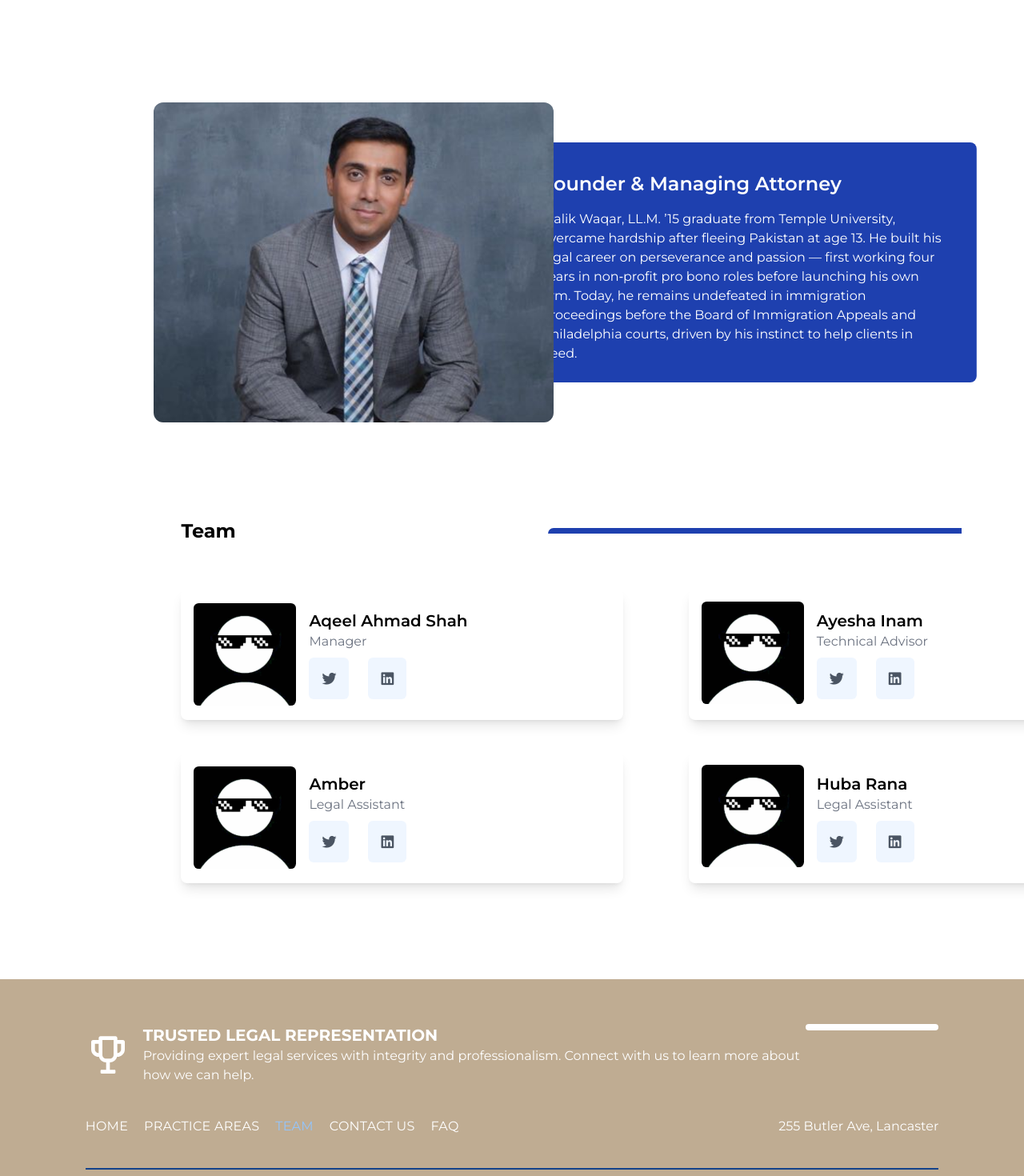
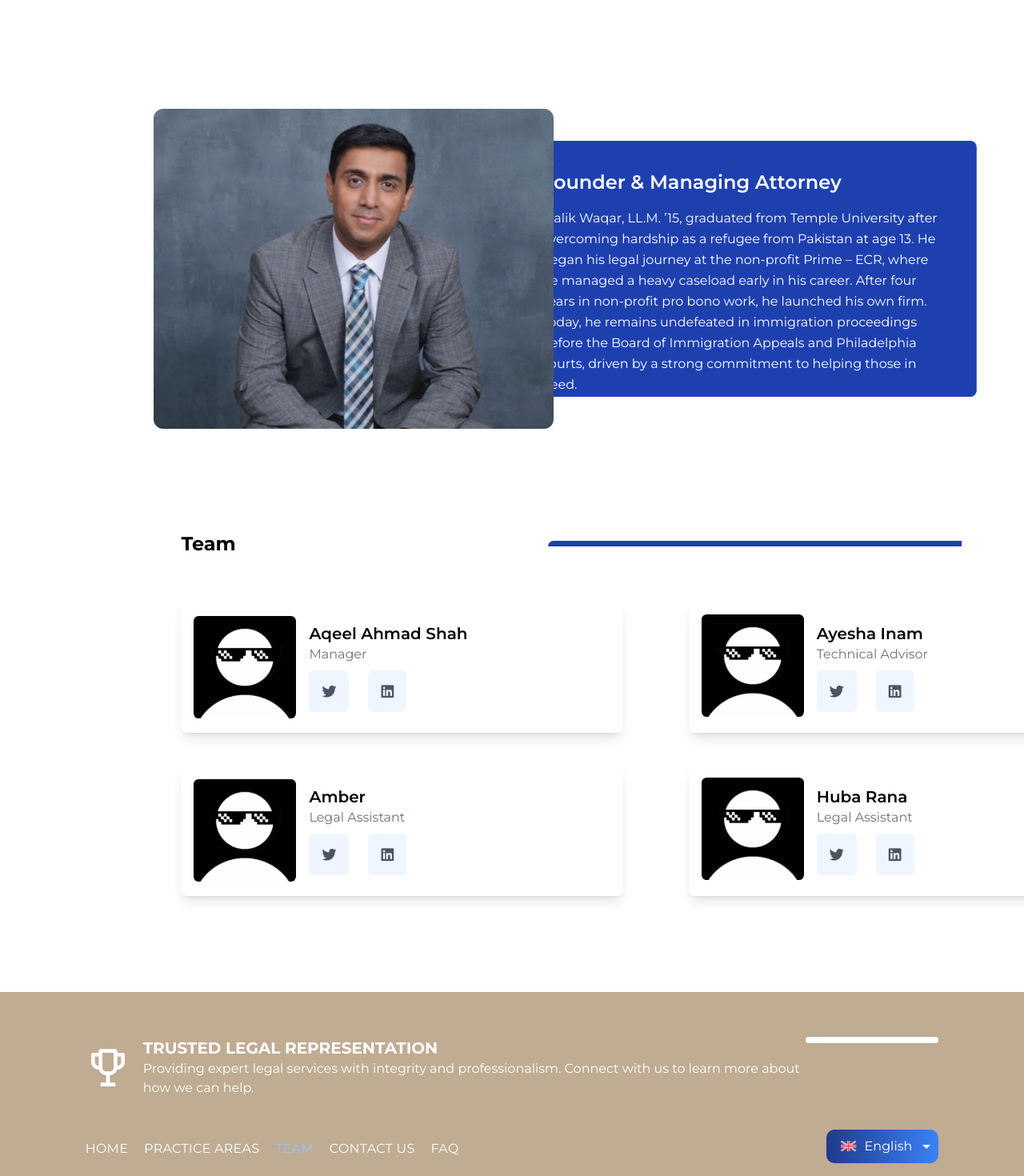
Before and after one commit to ayeshainam56/website, a React (Vite) app: page /aboutus in a window 1280 px wide. Shown: the part 2020-3490 px from the top of the page at 80% size. Built offline with nearby package versions, Linux system fonts and the light colour scheme.

Commit message:
responsivness

```diff
--- a/package.json
+++ b/package.json
@@ -12,9 +12,11 @@
   "dependencies": {
     "@headlessui/react": "^2.0.3",
     "emailjs-com": "^3.2.0",
+    "i18next": "^25.3.1",
     "react": "^18.2.0",
     "react-dom": "^18.2.0",
     "react-flags-select": "^2.2.3",
+    "react-i18next": "^15.6.0",
     "react-query": "^3.39.3",
     "react-router-dom": "^6.23.1",
     "react-spring": "^9.7.3",
--- a/src/components/layouts/AppLayout.tsx
+++ b/src/components/layouts/AppLayout.tsx
@@ -1,5 +1,7 @@
-import {useEffect, useState} from "react";
-import {Link, Outlet, useLocation, useNavigate} from 'react-router-dom';
+import { useEffect, useState } from "react";
+import { Link, Outlet, useLocation, useNavigate } from 'react-router-dom';
+
+import ReactFlagsSelect from 'react-flags-select';
 
 import bgDoodles from '../../assets/images/bg_doodles_light.svg';
 import firm_logo from '../../assets/images/firm_logo.png';
@@ -12,23 +14,23 @@ import twitterDark from '../../assets/images/twitter-dark.svg';
 import instaDark from '../../assets/images/instagram-dark.svg';
 
 import burger from '../../assets/images/burger.svg';
-
 import cross from '../../assets/images/cross.svg';
 
 const tabs = [
-    {title: 'Home', to: 'vt'},
-    {title: 'Practice Areas', to: 'competitions'},
-    {title: 'Team', to: 'aboutus'},
-    {title: 'Contact Us', to: 'vt-coin'},
-    {title: 'Faq', to: 'Faq'},
-]
+    { title: 'Home', to: 'vt' },
+    { title: 'Practice Areas', to: 'competitions' },
+    { title: 'Team', to: 'aboutus' },
+    { title: 'Contact Us', to: 'vt-coin' },
+    { title: 'Faq', to: 'Faq' },
+];
 
 export default function AppLayout() {
     const [openSidebar, setOpenSidebar] = useState(false);
-
     const navigate = useNavigate();
+    const [selected, setSelected] = useState('GB');
     const location = useLocation();
     const currentPath = location.pathname.split('/')[1];
+
 
     useEffect(() => {
         document.documentElement.classList.remove('dark');
@@ -37,15 +39,14 @@ export default function AppLayout() {
 
     return (
         <div className="min-h-screen min-w-screen flex flex-col justify-between dark:bg-blue-950">
-
             <img src={bgDoodles} alt="bg-doodles"
-                 className="absolute top-0 w-full min-h-[150px] object-cover z-10"/>
+                className="absolute top-0 w-full min-h-[150px] object-cover z-10" />
 
             {openSidebar && (
                 <div className="w-full flex fixed top-0 left-0 z-30 min-w-screen min-h-screen">
                     <div className="min-w-[300px] flex flex-col bg-white py-6 px-8 justify-between">
                         <div className="flex flex-col gap-14">
-                            <img src={firm_logo} alt="logo" className="w-28 h-auto" onClick={() => navigate('/')}/>
+                            <img src={firm_logo} alt="logo" className="w-28 h-auto" onClick={() => navigate('/')} />
                             <div className="flex flex-col gap-5">
                                 {tabs.map((item) => {
                                     const isCurrent = currentPath === item.to.replace('/', '');
@@ -62,14 +63,13 @@ export default function AppLayout() {
                             </div>
                         </div>
                         <div className="flex justify-around">
-                            <img src={twitterDark} alt="twitter" className="cursor-pointer"/>
-                            <img src={instaDark} alt="insta" className="cursor-pointer"/>
-
+                            <img src={twitterDark} alt="twitter" className="cursor-pointer" />
+                            <img src={instaDark} alt="insta" className="cursor-pointer" />
                         </div>
                     </div>
                     <div className="flex-grow bg-black bg-opacity-60 flex justify-end items-start">
                         <img src={cross} alt="cross" className="cursor-pointer my-6 mx-7"
-                             onClick={() => setOpenSidebar(!openSidebar)}/>
+                            onClick={() => setOpenSidebar(!openSidebar)} />
                     </div>
                 </div>
             )}
@@ -77,18 +77,18 @@ export default function AppLayout() {
             <div className="flex items-center lg:hidden z-10 py-6 px-8 bg-[#f5f5dc]">
                 <div className="w-full flex justify-between items-center">
                     <div className="flex items-center gap-3.5 cursor-pointer" onClick={() => navigate('/')}>
-                        <img src={firm_logo} alt="logo" className="w-24 h-auto"/>
+                        <img src={firm_logo} alt="logo" className="w-24 h-auto" />
                         <span className="font-light text-sm tracking-[0.3em] text-blue-900">Malik & Associates LLC</span>
                     </div>
                 </div>
                 <img src={burger} alt="burger" className="cursor-pointer"
-                     onClick={() => setOpenSidebar(!openSidebar)}/>
+                    onClick={() => setOpenSidebar(!openSidebar)} />
             </div>
 
             <div className="z-10 py-10 hidden lg:flex justify-center bg-white bg-opacity-40 w-full">
                 <div className="flex justify-between items-center w-11/12">
                     <div className="flex items-center gap-3.5 cursor-pointer" onClick={() => navigate('/')}>
-                        <img src={firm_logo} alt="logo" className="w-28 h-auto"/>
+                        <img src={firm_logo} alt="logo" className="w-28 h-auto" />
                         <span className="font-light text-lg tracking-[0.3em] text-blue-900">Malik & Associates LLC</span>
                     </div>
                     <div className="flex gap-8">
@@ -109,19 +109,18 @@ export default function AppLayout() {
             </div>
 
             <div className="z-20 px-8 md:px-24 lg:px-36 py-14 md:py-28">
-                <Outlet/>
+                <Outlet />
             </div>
 
             <div className="bg-[rgba(184,164,135,0.9)] z-20 flex items-center justify-center py-14">
-
                 <div className="w-10/12 flex flex-col gap-10">
                     <div className="flex justify-between">
                         <div className="flex gap-4 items-center">
-                            <img src={award} alt="award"/>
+                            <img src={award} alt="award" />
                             <div className="flex flex-col text-white">
                                 <h2 className="text-lg sm:text-xl font-bold">TRUSTED LEGAL REPRESENTATION</h2>
                                 <p className="text-sm sm:text-base font-normal">
-                                Providing expert legal services with integrity and professionalism. Connect with us to learn more about how we can help.
+                                    Providing expert legal services with integrity and professionalism. Connect with us to learn more about how we can help.
                                 </p>
                             </div>
                         </div>
@@ -142,17 +141,26 @@ export default function AppLayout() {
                                 );
                             })}
                         </div>
-                       <div className="flex items-center justify-center">
-                        <p className="text-white text-sm sm:text-base font-large text-center">
-                            255 Butler Ave, Lancaster
-                        </p>
+
+                        {/* 🔁 LANGUAGE SWITCHER replaces address */}
+                        <div>
+                                <ReactFlagsSelect
+                                    selected={selected}
+                                    onSelect={(code) => setSelected(code)}
+                                    countries={['GB', 'ES']}
+                                    customLabels={{
+                                        GB: 'English',
+                                        ES: 'Spanish',
+                                    }}
+                                    className="border-0"
+                                    selectButtonClassName="!bg-gradient-to-r from-blue-900 to-blue-500 !border-0 !text-white !rounded-[10px]"
+                                />
+                            </div>
                     </div>
 
-                    </div>
                     <div className="pt-5 border-t-2 flex justify-between items-center gap-3.5 flex-col xl:flex-row" style={{ borderColor: 'rgba(3, 57, 138, 0.91)' }}>
-
                         <div className="flex gap-3.5 items-center">
-                            <img src={firm_logo} alt="logo" className="w-24 h-auto"/>
+                            <img src={firm_logo} alt="logo" className="w-24 h-auto" />
                             <span className="font-normal text-sm sm:text-base tracking-[0.3em] text-white">Malik & Associates LLC</span>
                         </div>
                         <span className="text-white text-sm font-normal">© 2025 All Rights Reserved</span>
@@ -164,9 +172,8 @@ export default function AppLayout() {
                             <span className="cursor-pointer">Cookie Policy</span>
                         </div>
                         <div className="flex gap-14 sm:gap-7 mt-4 sm:mt-0">
-                            <img src={twitter} alt="twitter" className="cursor-pointer"/>
-                            <img src={insta} alt="insta" className="cursor-pointer"/>
-
+                            <img src={twitter} alt="twitter" className="cursor-pointer" />
+                            <img src={insta} alt="insta" className="cursor-pointer" />
                         </div>
                     </div>
                 </div>
--- a/src/features/aboutus/routes/about.tsx
+++ b/src/features/aboutus/routes/about.tsx
@@ -127,29 +127,43 @@ export default function AboutUs() {
 </div>
 
 
-
-
-<div className="relative flex flex-col justify-center items-center w-full p-2 mt-10 sm:flex-row sm:justify-center sm:items-center sm:mr-[40%]">
+<div className="relative w-full flex flex-col items-center sm:mt-10 lg:flex-row lg:justify-center lg:items-center lg:mr-[40%] p-4">
   {/* Image Section */}
-    <div className="w-[300px] h-[430px] sm:w-[500px] sm:h-[400px] relative sm:z-20 z-10">
+  <div className="w-[90%] max-w-[500px] h-[430px] sm:h-[400px] relative z-20">
     <img
       src={abouttech}
       alt="Founder"
-        className="relative object-cover w-full h-full rounded-xl"
+      className="object-cover w-full h-full rounded-xl"
     />
   </div>
 
+  {/* Text Box Section for Mobile/Tablet: stacked below image */}
+  <div className="block lg:hidden w-[90%] bg-blue-800 text-white mt-6 p-6 rounded-lg">
+    <h3 className="text-2xl font-semibold mb-4">Founder & Managing Attorney</h3>
+    <p className="text-base leading-relaxed">
+      Malik Waqar, LL.M. ’15, graduated from Temple University after overcoming hardship as a
+      refugee from Pakistan at age 13. He began his legal journey at the non-profit Prime – ECR,
+      where he managed a heavy caseload early in his career. After four years in non-profit pro
+      bono work, he launched his own firm. Today, he remains undefeated in immigration proceedings
+      before the Board of Immigration Appeals and Philadelphia courts, driven by a strong commitment
+      to helping those in need.
+    </p>
+  </div>
 
-    {/* Text Box Section */}
-    <div className="relative bg-blue-800 p-6 rounded-lg w-[90%] h-[300px] mt-[-50px] z-20 sm:w-[660px] sm:mt-0 sm:absolute sm:left-[80%] sm:transform sm:-translate-x-[27%] sm:p-9 sm:z-10">
-        <h3 className="text-2xl font-semibold text-white mb-4 ml-4 sm:ml-20">Founder & Managing Attorney</h3>
-        <p className="text-base text-white ml-4 sm:ml-20">
-            Malik Waqar, LL.M. ’15 graduate from Temple University, overcame hardship after fleeing Pakistan at age 13.
-            He built his legal career on perseverance and passion — first working four years in non‑profit pro bono roles before launching his own firm.
-            Today, he remains undefeated in immigration proceedings before the Board of Immigration Appeals and Philadelphia courts, driven by his instinct to help clients in need.
+  {/* Text Box Section for Desktop: overlapping on right side */}
+  <div className="hidden lg:block absolute bg-blue-800 text-white p-9 rounded-lg w-[660px] h-[320px] left-[80%] transform -translate-x-[27%] z-10">
+    <h3 className="text-2xl font-semibold mb-4 ml-20">Founder & Managing Attorney</h3>
+    <p className="text-base ml-20 leading-relaxed">
+      Malik Waqar, LL.M. ’15, graduated from Temple University after overcoming hardship as a
+      refugee from Pakistan at age 13. He began his legal journey at the non-profit Prime – ECR,
+      where he managed a heavy caseload early in his career. After four years in non-profit pro
+      bono work, he launched his own firm. Today, he remains undefeated in immigration proceedings
+      before the Board of Immigration Appeals and Philadelphia courts, driven by a strong commitment
+      to helping those in need.
     </p>
   </div>
 </div>
+
 
 
 
```
Also changed, not shown: 1 other file (tests, documents, lock files or other folders). Lines whose indentation alone changed are shown as unchanged.
